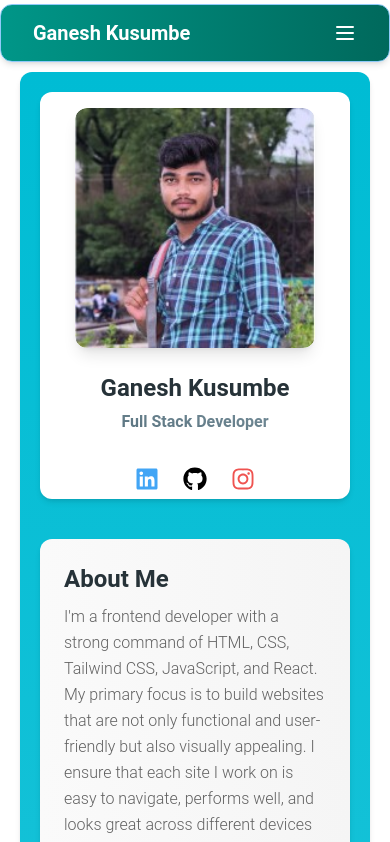
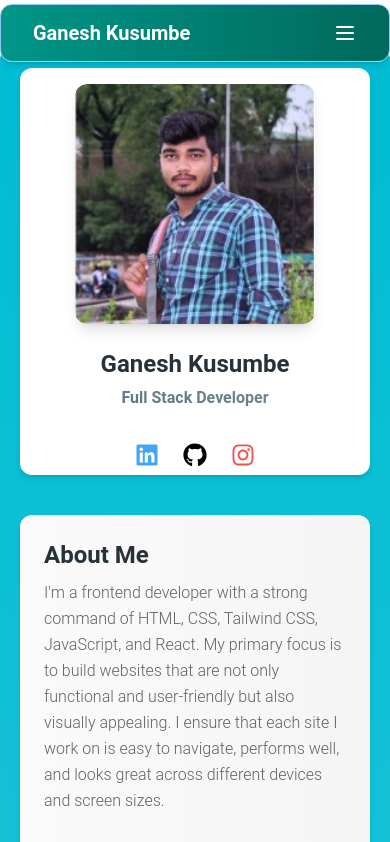
Before and after one commit to gkusumbe7/personal-portfolio-gk, a React (Vite) app: page / in a window 390 px wide. Shown: the top 842 px of the page. Built offline with nearby package versions, Linux system fonts and the light colour scheme.

Commit message:
added code

```diff
--- a/src/component/About.jsx
+++ b/src/component/About.jsx
@@ -30,7 +30,7 @@ function About() {
   return (
     <>
       {" "}
-      <main className="md:pt-24 pb-0 md:px-10 px-5 pt-16">
+      <main className="md:pt-24 pb-0 md:px-10 pt-10">
       <Card className="bg-gradient-to-b from-cyan-500 to-cyan-400 flex flex-col-reverse md:flex-row  gap-10  md:gap-5 p-5 my-2 lg:my-auto">
       <Card className="text-wrap md:mx-auto bg-gradient-to-r from-gray-50 to-gray-100">
         <CardBody>
```
